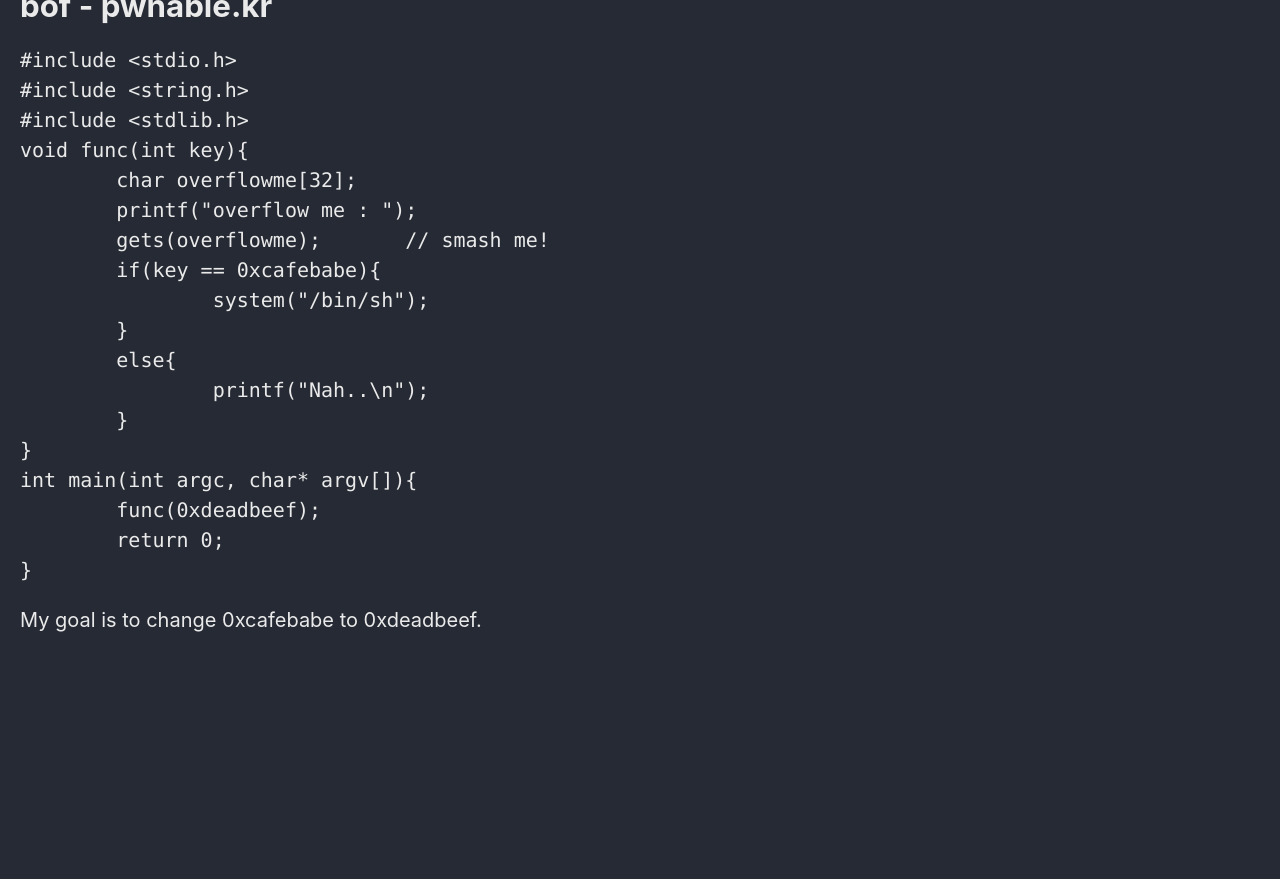
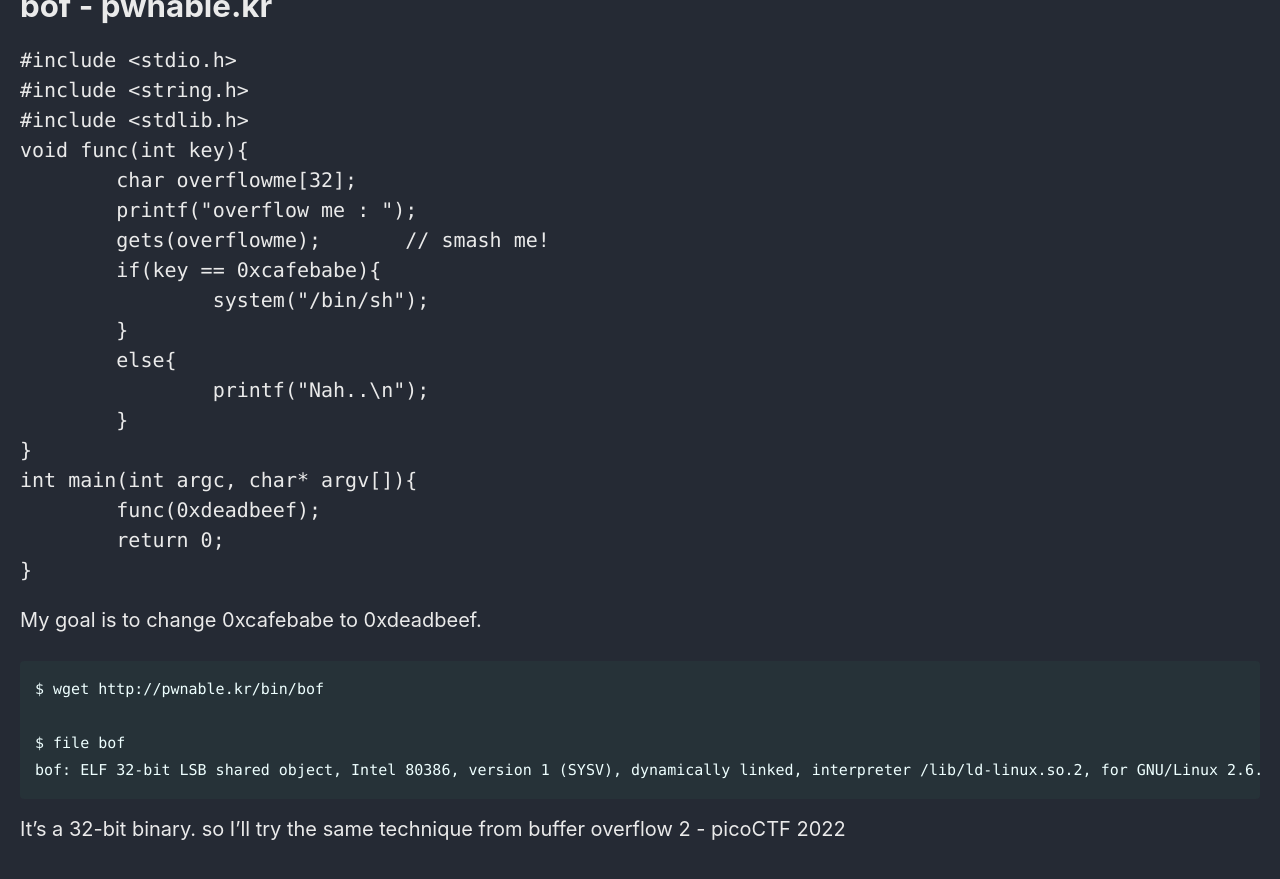
Before and after one commit to Connor-McCartney/Connor-McCartney.github.io, a Jekyll site: the page built from _pages/misc/pwn.md, in a window 1280 px wide and 900 px high, scrolled down 15819 px. Shown: the top 879 px of the window. Built offline with Jekyll 4.4.1, drawn with Linux system fonts in a browser that asks for light colours; cached includes are drawn as plain includes; before the commit the page ends 16510 px from its top, so only the background shows below that.

Commit message:
Update pwn.md

````diff
--- a/_pages/misc/pwn.md
+++ b/_pages/misc/pwn.md
@@ -673,3 +673,12 @@ int main(int argc, char* argv[]){
 ```
 
 My goal is to change 0xcafebabe to 0xdeadbeef.
+
+```
+$ wget http://pwnable.kr/bin/bof
+
+$ file bof
+bof: ELF 32-bit LSB shared object, Intel 80386, version 1 (SYSV), dynamically linked, interpreter /lib/ld-linux.so.2, for GNU/Linux 2.6.24, BuildID[sha1]=ed643dfe8d026b7238d3033b0d0bcc499504f273, not stripped
+```
+
+It's a 32-bit binary. so I'll try the same technique from buffer overflow 2 - picoCTF 2022
````
